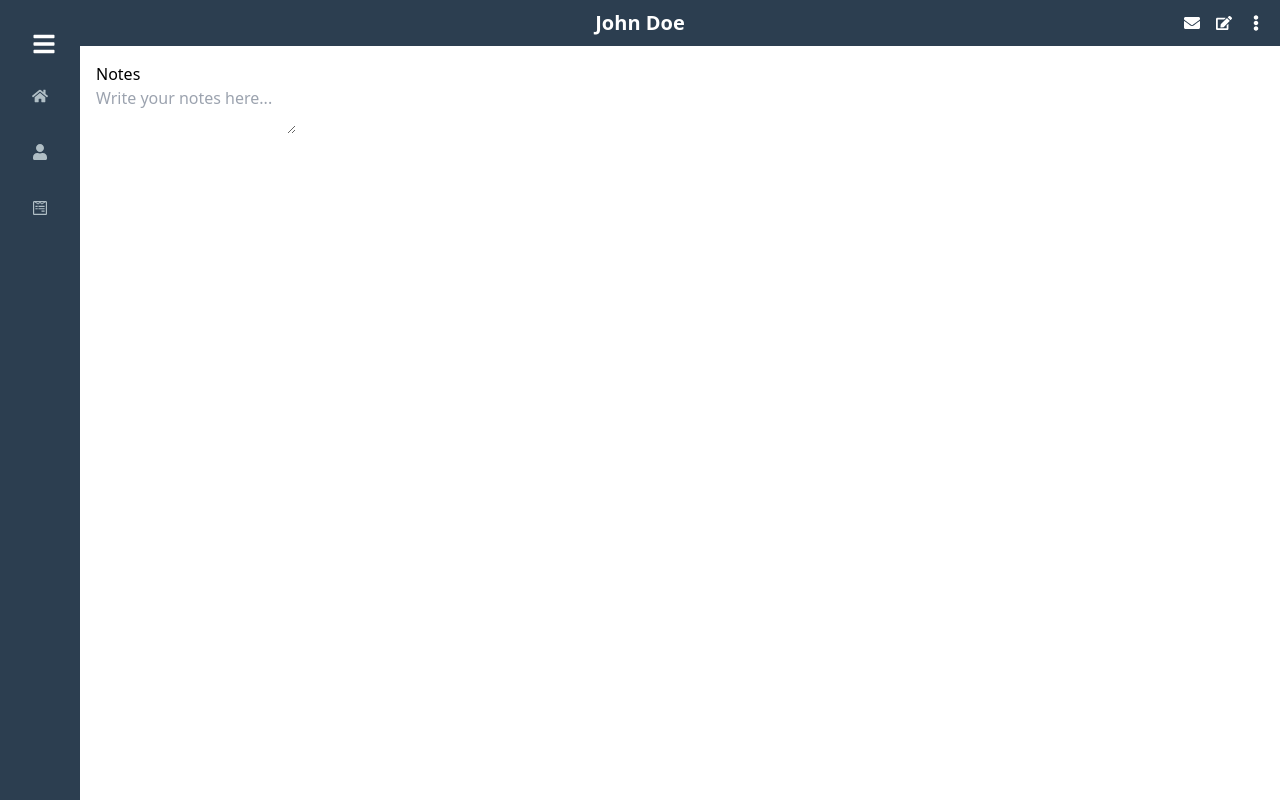
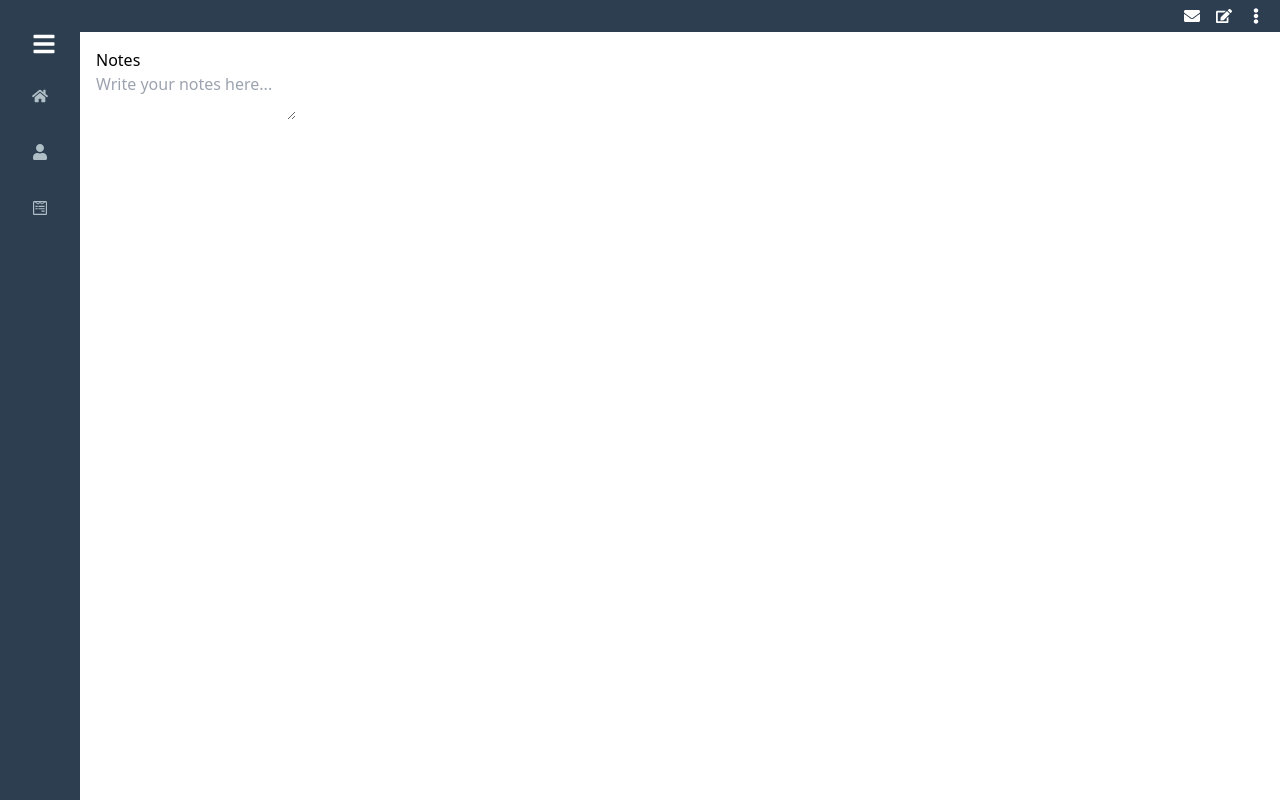
Before and after one commit to Web-Dev-Learner/form, a React (Vite) app in the folder formcraft/: page /notes in a window 1280 px wide. Shown: the top 800 px of the page. Built offline with nearby package versions, Linux system fonts and the light colour scheme.

Commit message:
updated app.jsx

```diff
--- a/formcraft/src/App.jsx
+++ b/formcraft/src/App.jsx
@@ -1,5 +1,5 @@
 import React, { useState } from 'react';
-import { BrowserRouter as Router, Route, Routes } from 'react-router-dom';
+import { BrowserRouter as Router, Route, Routes, useLocation } from 'react-router-dom';
 import Sidebar from './components/Sidebar';
 import TopNavbar from './components/TopNavbar';
 import Home from './components/Home';
@@ -22,7 +22,7 @@ const App = () => {
       <div className="flex">
         <Sidebar isOpen={isSidebarOpen} toggleSidebar={toggleSidebar} />
         <div className="flex-1">
-          <TopNavbar clientName="John Doe" />
+          <TopNavbarWrapper />
           <div className="p-4">
             <Routes>
               <Route path="/" element={<Home />} />
@@ -40,4 +40,16 @@ const App = () => {
   );
 };
 
+// Wrapper component to manage TopNavbar clientName based on route
+const TopNavbarWrapper = () => {
+  const location = useLocation();
+
+  // Determine if "Client Details" is the active route
+  const isClientDetailsActive = location.pathname === '/client-details';
+
+  return (
+    <TopNavbar clientName={isClientDetailsActive ? 'John Doe' : ''} />
+  );
+};
+
 export default App;
--- a/formcraft/src/components/ClientDetails.jsx
+++ b/formcraft/src/components/ClientDetails.jsx
@@ -1,5 +1,5 @@
 import React from 'react';
-import { FaEnvelope, FaEdit, FaEllipsisV } from 'react-icons/fa';
+
 import BasicDetails from './BasicDetails'; // Renamed to BasicDetails
 import CompanyDetails from './CompanyDetails'; // Renamed to CompanyDetails
 import OtherDetails from './OtherDetails';
--- a/formcraft/src/components/TopNavbar.jsx
+++ b/formcraft/src/components/TopNavbar.jsx
@@ -1,8 +1,6 @@
 import React from 'react';
 import { FaEnvelope, FaEdit, FaEllipsisV } from 'react-icons/fa';
-
 import "../styles/TopNavBar.scss";
-
 
 const TopNavbar = ({ clientName }) => {
   return (
@@ -10,9 +8,11 @@ const TopNavbar = ({ clientName }) => {
       <div className="logo">
         {/* Your Logo */}
       </div>
-      <div className="client-name">
-        {clientName}
-      </div>
+      {clientName && (
+        <div className="client-name">
+          {clientName}
+        </div>
+      )}
       <div className="actions">
         <FaEnvelope className="action-icon" />
         <FaEdit className="action-icon" />
```
